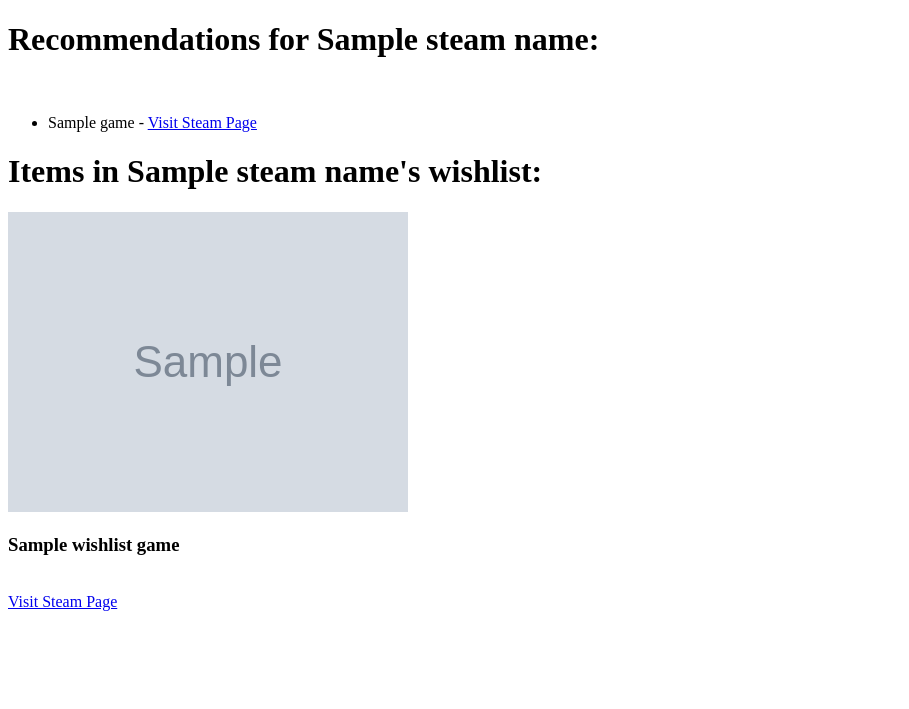
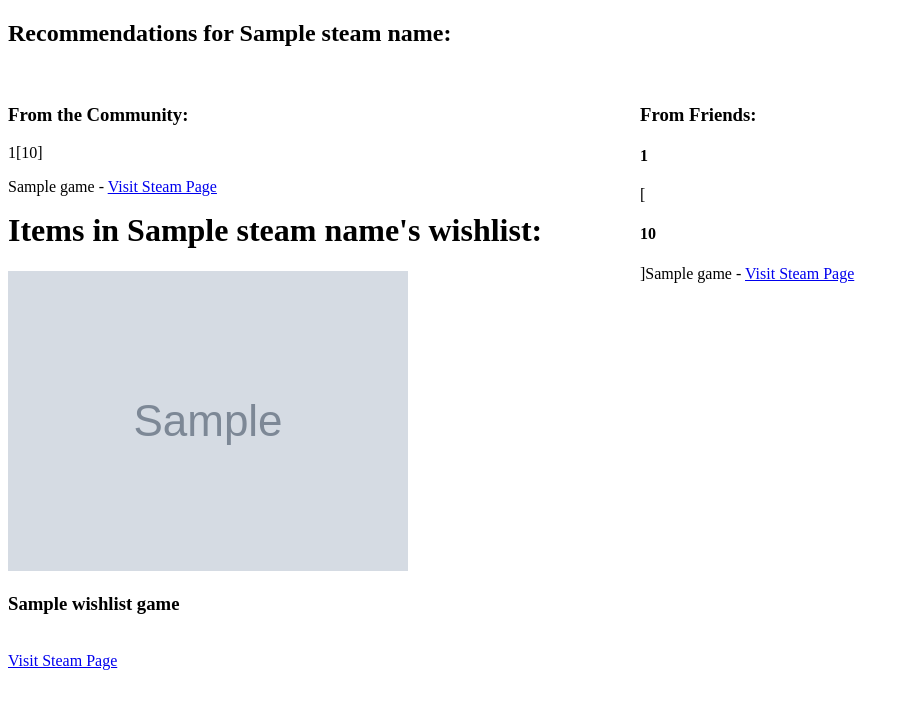
Before and after one commit to luizpericolo/steam-game-recommender, a Django app: template steam_game_recommender/steam_game_recommender/templates/results.html in a window 1280 px wide. Shown: the top 709 px of the page, without its empty margins (0-909 px from the left). Run offline with Django 3.2, Linux system fonts and the light colour scheme; the template is opened without the code that fills it: most values are stand-ins (such as "Sample title", 1, 10 or a date in 2020); grey boxes marked "Sample" are stand-in pictures.

Commit message:
Alterando a estrutura da pagina

```diff
--- a/steam_game_recommender/steam_game_recommender/templates/results.html
+++ b/steam_game_recommender/steam_game_recommender/templates/results.html
@@ -4,12 +4,28 @@
 		<title> Recommendations! </title>
 	</head>
 		<body>
-		<h1> Recommendations for {{steam_name}}: </h1><br/>
-		<ul>
+			<div>
+			<h2> Recommendations for {{steam_name}}: </h2><br/>
+			<div style="float:left; width: 50%">
+				<h3> From the Community: </h3>
 				{% for game in games %}
-				<li> {{game.name}} - <a href="{{game.url}}" target="_blank">Visit Steam Page</a></li>
+					<div style="width:100%">
+						{{forloop.counter}}[{{game.score}}]
+						<p> {{game.name}} - <a href="{{game.url}}" target="_blank">Visit Steam Page</a></p>
+					</div>
 				{% endfor %}
-		</ul>
+			</div>
+
+			<div style="float:right; width: 50%">
+				<h3> From Friends: </h3>
+				{% for game in games %}
+					<div>
+						<h4>{{forloop.counter}}</h4>[<h4>{{game.score}}</h4>]{{game.name}} - <a href="{{game.url}}" target="_blank">Visit Steam Page</a>
+					</div>
+				{% endfor %}
+			</div>
+
+
 			<h1> Items in {{steam_name}}'s wishlist:</h1>
 			{% for wishlist_game in wishlist_games %}
 				<div>
@@ -22,7 +38,6 @@
 					<h3> This user's wishlist is empty :( </h3>
 				</div>
 			{% endfor %}
-
-
+		</div>
 	</body>
 </html>
```
Lines whose indentation alone changed are shown as unchanged.
